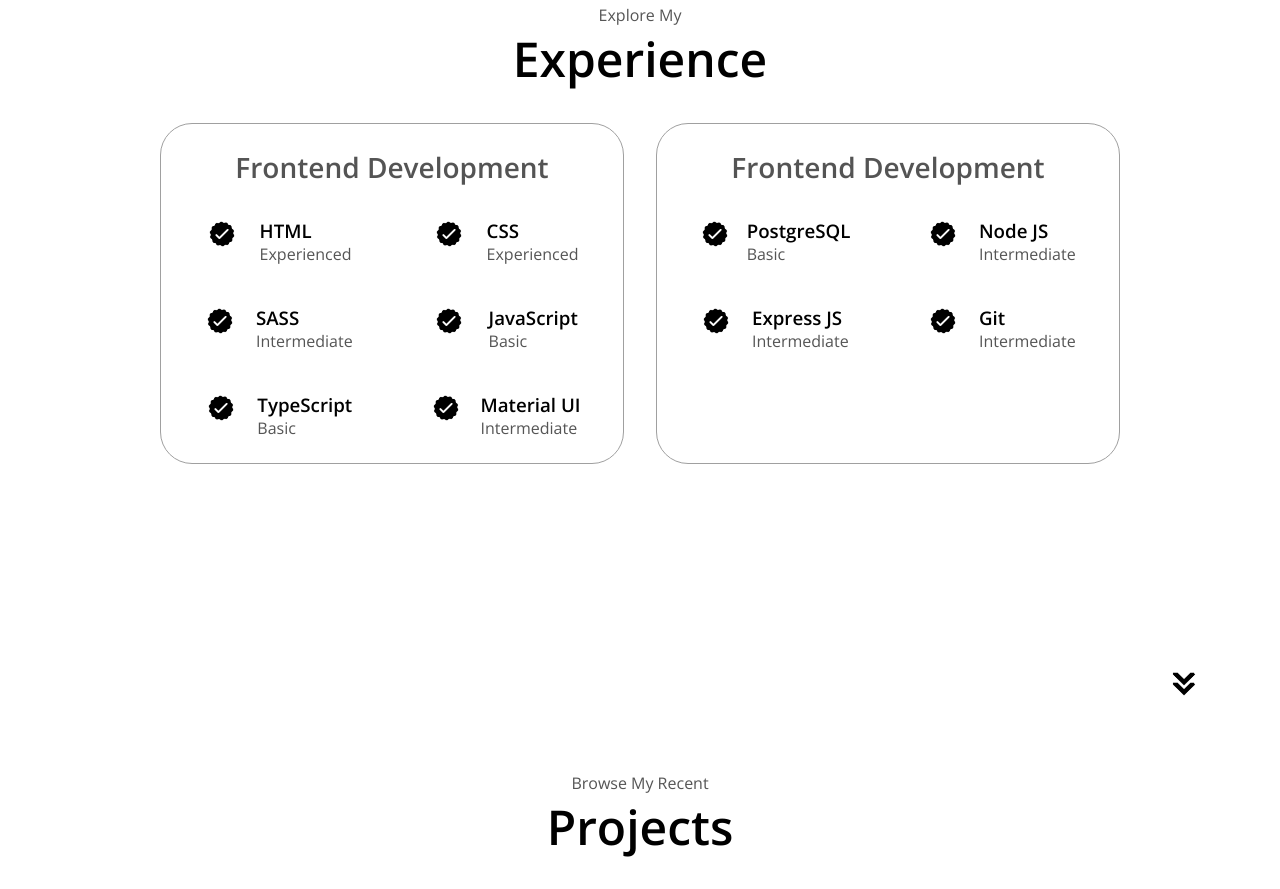
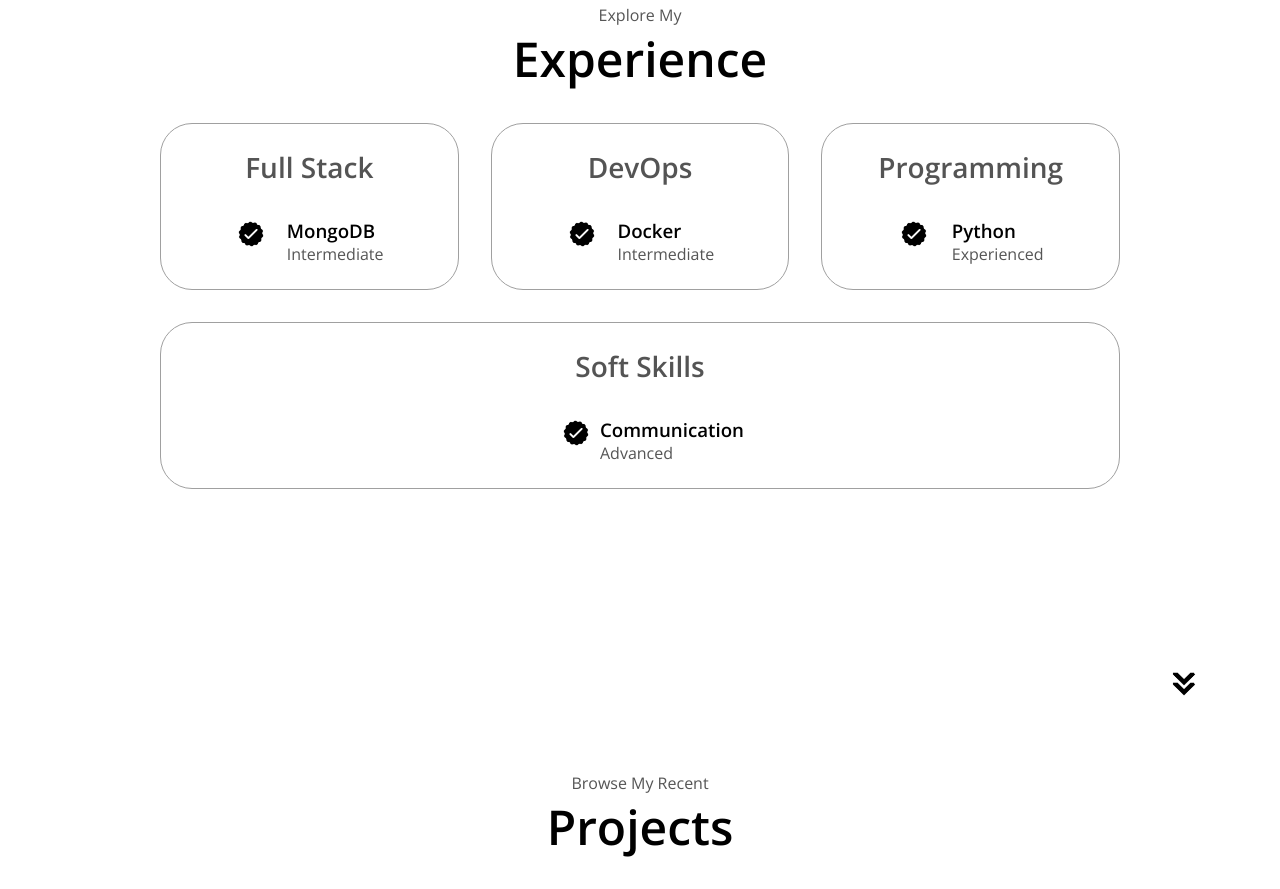
Before and after one commit to viveklol/Portfolio, a plain HTML site: page index.html in a window 1280 px wide. Shown: the part 1660-2549 px from the top of the page. Drawn offline with nearby package versions, Linux system fonts and the light colour scheme.

Commit message:
Experience Container

```diff
--- a/index.html
+++ b/index.html
@@ -126,9 +126,13 @@
         <h1 class="title">Experience</h1>
         <div class="experience-details-container">
           <div class="about-containers">
+
+            <!-- Top Row: Full Stack and DevOps -->
             <div class="details-container">
-              <h2 class="experience-sub-title">Frontend Development</h2>
+              <h2 class="experience-sub-title">Full Stack</h2>
               <div class="article-container">
+                <!-- Full Stack Skills -->
+                <!-- Example: MongoDB -->
                 <article>
                   <img
                     src="./assets/checkmark.png"
@@ -136,10 +140,19 @@
                     class="icon"
                   />
                   <div>
-                    <h3>HTML</h3>
-                    <p>Experienced</p>
+                    <h3>MongoDB</h3>
+                    <p>Intermediate</p>
                   </div>
                 </article>
+                <!-- Add more Full Stack skills as needed -->
+              </div>
+            </div>
+
+            <div class="details-container">
+              <h2 class="experience-sub-title">DevOps</h2>
+              <div class="article-container">
+                <!-- DevOps Skills -->
+                <!-- Example: Docker -->
                 <article>
                   <img
                     src="./assets/checkmark.png"
@@ -147,10 +160,20 @@
                     class="icon"
                   />
                   <div>
-                    <h3>CSS</h3>
-                    <p>Experienced</p>
+                    <h3>Docker</h3>
+                    <p>Intermediate</p>
                   </div>
                 </article>
+                <!-- Add more DevOps skills as needed -->
+              </div>
+            </div>
+
+            <!-- Bottom Row: Programming and Soft Skills -->
+            <div class="details-container">
+              <h2 class="experience-sub-title">Programming</h2>
+              <div class="article-container">
+                <!-- Programming Skills -->
+                <!-- Example: Python -->
                 <article>
                   <img
                     src="./assets/checkmark.png"
@@ -158,10 +181,19 @@
                     class="icon"
                   />
                   <div>
-                    <h3>SASS</h3>
-                    <p>Intermediate</p>
+                    <h3>Python</h3>
+                    <p>Experienced</p>
                   </div>
                 </article>
+                <!-- Add more Programming skills as needed -->
+              </div>
+            </div>
+
+            <div class="details-container">
+              <h2 class="experience-sub-title">Soft Skills</h2>
+              <div class="article-container">
+                <!-- Soft Skills -->
+                <!-- Example: Communication -->
                 <article>
                   <img
                     src="./assets/checkmark.png"
@@ -169,83 +201,14 @@
                     class="icon"
                   />
                   <div>
-                    <h3>JavaScript</h3>
-                    <p>Basic</p>
+                    <h3>Communication</h3>
+                    <p>Advanced</p>
                   </div>
                 </article>
-                <article>
-                  <img
-                    src="./assets/checkmark.png"
-                    alt="Experience icon"
-                    class="icon"
-                  />
-                  <div>
-                    <h3>TypeScript</h3>
-                    <p>Basic</p>
-                  </div>
-                </article>
-                <article>
-                  <img
-                    src="./assets/checkmark.png"
-                    alt="Experience icon"
-                    class="icon"
-                  />
-                  <div>
-                    <h3>Material UI</h3>
-                    <p>Intermediate</p>
-                  </div>
-                </article>
+                <!-- Add more Soft Skills as needed -->
               </div>
             </div>
-            <div class="details-container">
-              <h2 class="experience-sub-title">Frontend Development</h2>
-              <div class="article-container">
-                <article>
-                  <img
-                    src="./assets/checkmark.png"
-                    alt="Experience icon"
-                    class="icon"
-                  />
-                  <div>
-                    <h3>PostgreSQL</h3>
-                    <p>Basic</p>
-                  </div>
-                </article>
-                <article>
-                  <img
-                    src="./assets/checkmark.png"
-                    alt="Experience icon"
-                    class="icon"
-                  />
-                  <div>
-                    <h3>Node JS</h3>
-                    <p>Intermediate</p>
-                  </div>
-                </article>
-                <article>
-                  <img
-                    src="./assets/checkmark.png"
-                    alt="Experience icon"
-                    class="icon"
-                  />
-                  <div>
-                    <h3>Express JS</h3>
-                    <p>Intermediate</p>
-                  </div>
-                </article>
-                <article>
-                  <img
-                    src="./assets/checkmark.png"
-                    alt="Experience icon"
-                    class="icon"
-                  />
-                  <div>
-                    <h3>Git</h3>
-                    <p>Intermediate</p>
-                  </div>
-                </article>
-              </div>
-            </div>
+
           </div>
         </div>
         <img
```
